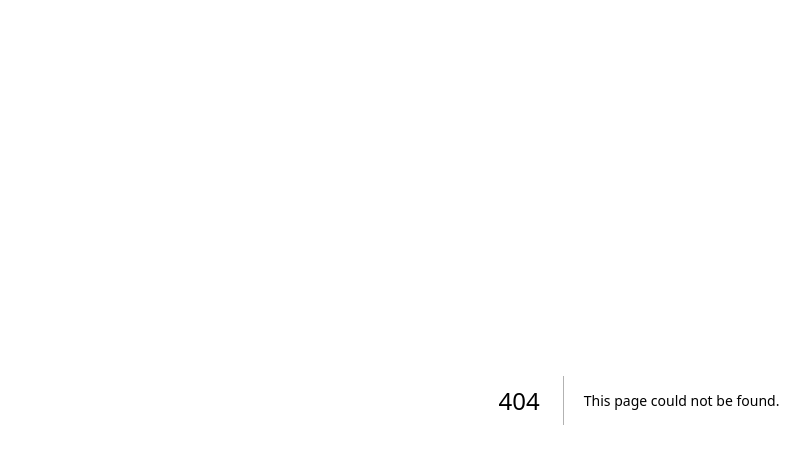
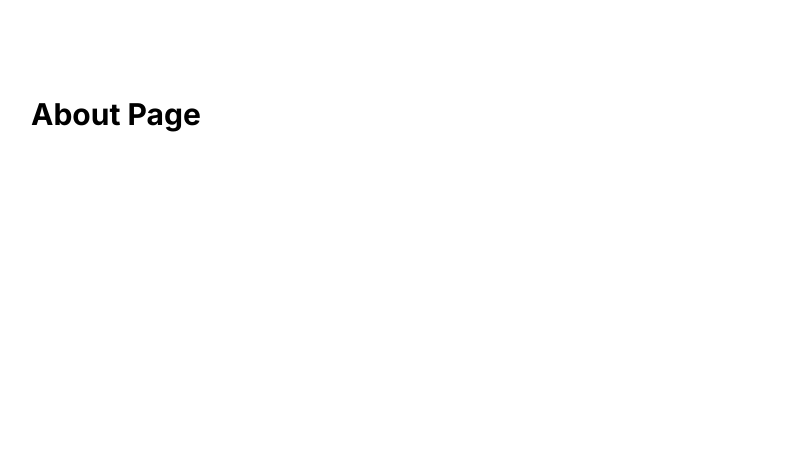
Before and after one commit to AryanEquirus/next-third-party, a Next.js app: page /about in a window 1280 px wide. Before the commit this address had no page. Shown: the top 464 px of the page, without its empty margins (1-811 px from the left). Built offline with nearby package versions, Linux system fonts and the light colour scheme.

Commit message:
Add Google Tag manager

```diff
--- /dev/null
+++ b/app/about/page.tsx
@@ -0,0 +1,9 @@
+export default function About() {
+  return (
+    <section className='py-24'>
+      <div className='container'>
+        <h1 className='text-3xl font-bold'>About Page</h1>
+      </div>
+    </section>
+  )
+}
--- a/app/layout.tsx
+++ b/app/layout.tsx
@@ -1,22 +1,27 @@
 import type { Metadata } from 'next'
 import { Inter } from 'next/font/google'
+import { GoogleTagManager } from '@next/third-parties/google'
+
 import './globals.css'
 
 const inter = Inter({ subsets: ['latin'] })
 
 export const metadata: Metadata = {
   title: 'Create Next App',
-  description: 'Generated by create next app',
+  description: 'Generated by create next app'
 }
 
 export default function RootLayout({
-  children,
+  children
 }: {
   children: React.ReactNode
 }) {
   return (
-    <html lang="en">
-      <body className={inter.className}>{children}</body>
+    <html lang='en'>
+      <body className={inter.className}>
+        <main>{children}</main>
+        <GoogleTagManager gtmId='GTM-WBM4N32P' />
+      </body>
     </html>
   )
 }
```
